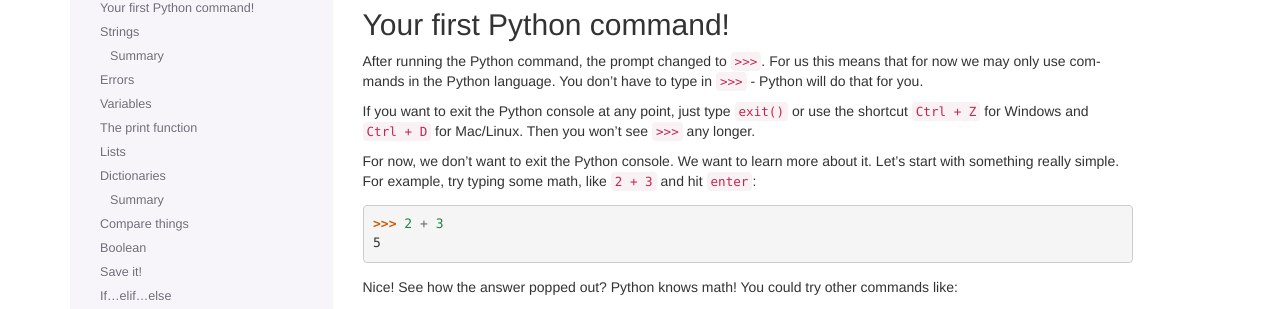
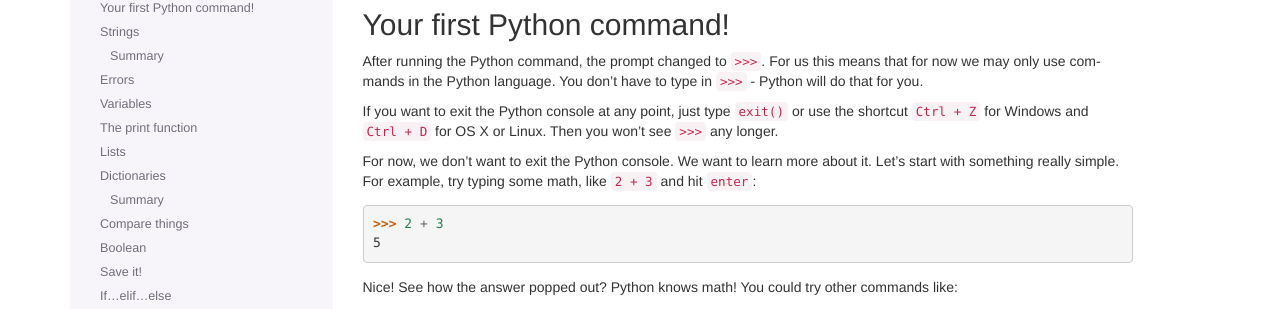
Before and after one commit to cutwater/FlaskWorkshop, a Sphinx documentation site: the page built from docs/python-intro.rst, in a window 1280 px wide and 900 px high, scrolled down 338 px. Shown: the part 137-446 px from the top of the window. Built offline with Sphinx 7.4.7, drawn with Linux system fonts in a browser that asks for light colours.

Commit message:
Mac ==> OS X

```diff
--- a/docs/cli-intro.rst
+++ b/docs/cli-intro.rst
@@ -25,7 +25,7 @@
 The window, which is usually called the **command line** or
 **command-line interface**, is a text-based application for viewing,
 handling, and manipulating files on your computer. Much like Windows
-Explorer or Finder on Mac, but without the graphical interface. Other
+Explorer or Finder on OS X, but without the graphical interface. Other
 names for the command line are: *cmd*, *CLI*, *prompt*, *console* or
 *terminal*.
 
@@ -57,7 +57,7 @@
 You now should see a white or black window that is waiting for your
 commands.
 
-If you're on Mac or Linux, you probably see ``$``, just like this::
+If you're on OS X or Linux, you probably see ``$``, just like this::
 
     $
 
--- a/docs/python-intro.rst
+++ b/docs/python-intro.rst
@@ -34,7 +34,7 @@
 have to type in ``>>>`` - Python will do that for you.
 
 If you want to exit the Python console at any point, just type ``exit()`` or
-use the shortcut ``Ctrl + Z`` for Windows and ``Ctrl + D`` for Mac/Linux.
+use the shortcut ``Ctrl + Z`` for Windows and ``Ctrl + D`` for OS X or Linux.
 Then you won't see ``>>>`` any longer.
 
 For now, we don't want to exit the Python console. We want to learn more about
@@ -596,7 +596,7 @@
 desktop. (**Note**:  Replace ``<your_name>`` including the ``<`` and ``>`` with
 your user name)
 
-On a **Mac**, the command will look something like this::
+On a **OS X**, the command will look something like this::
 
     $ cd /Users/<your_name>/Desktop
 
```
